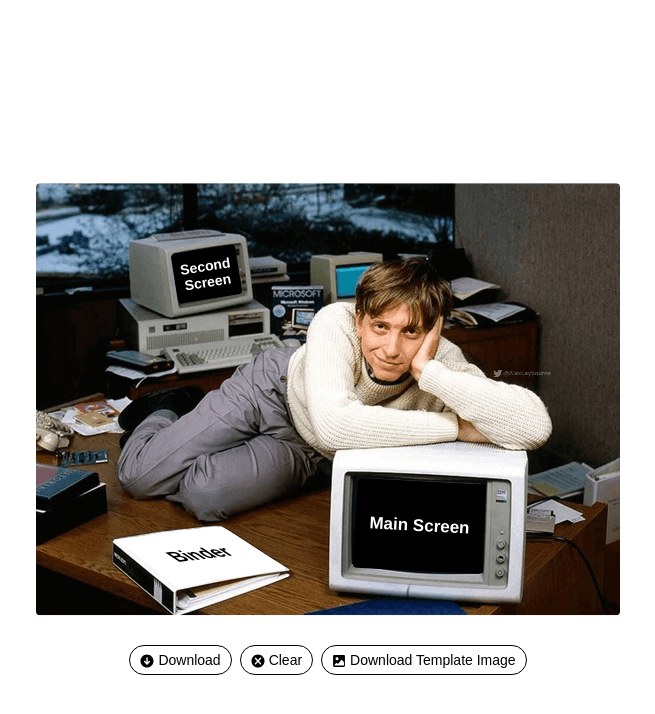
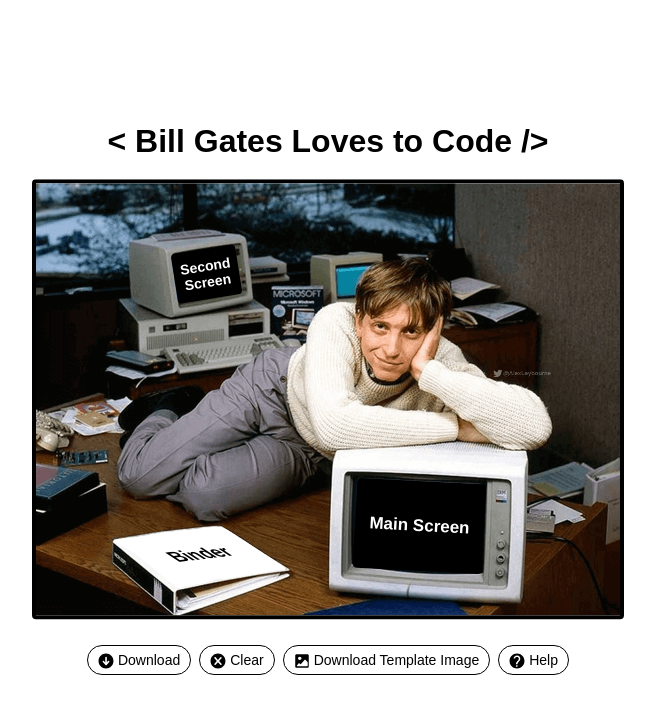
Before and after one commit to alexleybourne/BillGatesMemeMaker, a plain HTML site: page index.html in a window 1280 px wide. Shown: the whole page, without its empty margins (312-967 px from the left). Drawn offline with Linux system fonts and the light colour scheme.

Commit message:
Added help button and icon

```diff
--- a/index.html
+++ b/index.html
@@ -18,6 +18,7 @@
     <img class="loading-bill" id="loadingBill" src="./images/Bill.png" alt="loader image">
   </div>
   <div class="wrapper">
+    <h1>< Bill Gates Loves to Code /></h1>
     <img id="wink" src="./images/wink.png">
       <div id="select-buttons">
         <button onclick="selected('main')" id="main" class="main-screen-button select-button">Main Screen</button>
@@ -35,6 +36,7 @@
       <button onclick="downloadCanvas()" class="button-class"><img src="./Icons/Download.svg"> Download</button>
       <button onclick="clearCanvas()" class="button-class"><img src="./Icons/Delete.svg"> Clear</button><br>
       <button onclick="downloadTemplateImage()" class="button-class"><img src="./Icons/Image.svg"> Download Template Image</button>
+      <button onclick="" class="button-class"><img src="./Icons/Help.svg"> Help</button>
     </div>
   </div>
   <script src="skew.js"></script>
--- a/styles.css
+++ b/styles.css
@@ -2,6 +2,11 @@ html, body {
     margin: 0;
     max-width: 100%;
     overflow-x: hidden;
+    font-family: Arial, Helvetica, sans-serif;
+}
+
+h1 {
+    transform: translate(0, -240px);
 }
 
 #canvas-div {
@@ -12,6 +17,7 @@ html, body {
 
 #canvas {
     border-radius: 10px;
+    border: 10px solid black;
 }
 
 #wink {
@@ -111,7 +117,7 @@ html, body {
 
 #controls {
     display: flex;
-    transform: translate(0, 260px);
+    transform: translate(0, 220px);
 }
 
 .hidden {
@@ -142,9 +148,9 @@ button:focus {outline:0;}
 }
 
 button img {
-    height: 14px;
+    height: 16px;
     filter: invert(0);
-    transform: translate(0px, 2px);
+    transform: translate(0px, 1px);
     transition-duration: 0.4s;
     margin-right: 4px;
 }
@@ -156,7 +162,7 @@ button img {
 
 .button-class:hover > img {
     filter: invert(1);
-    transform: scale(1.2) translate(0, 1.5px);
+    transform: scale(1.2) translate(0, 0.5px);
 }
 
 .puff-in-center {
```
Also changed, not shown: Icons/Github.svg (added), Icons/Help.svg (added), Icons/Twitter.svg (added).
